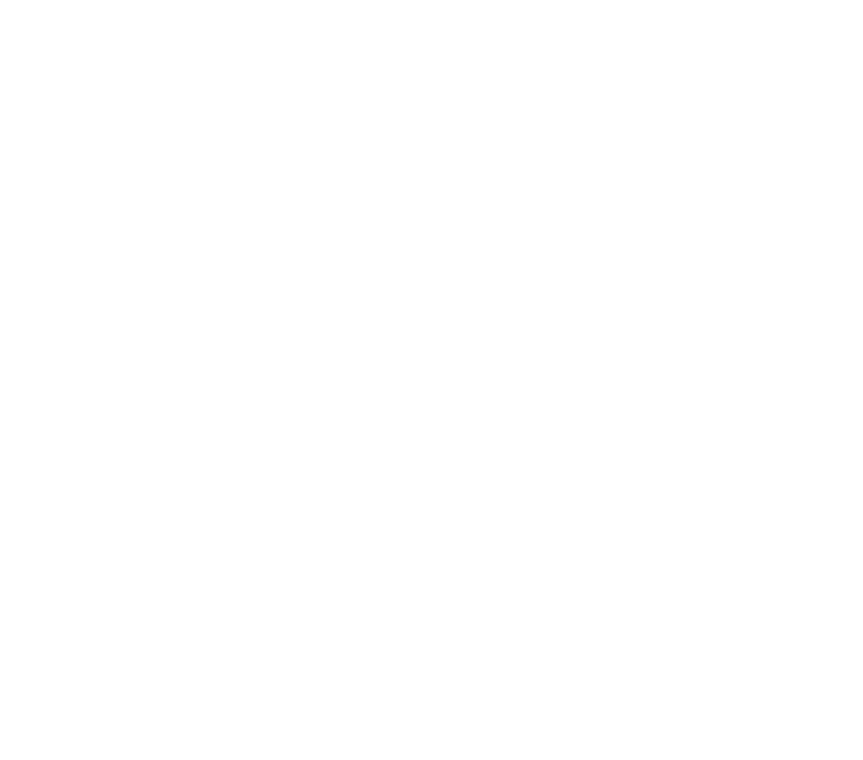
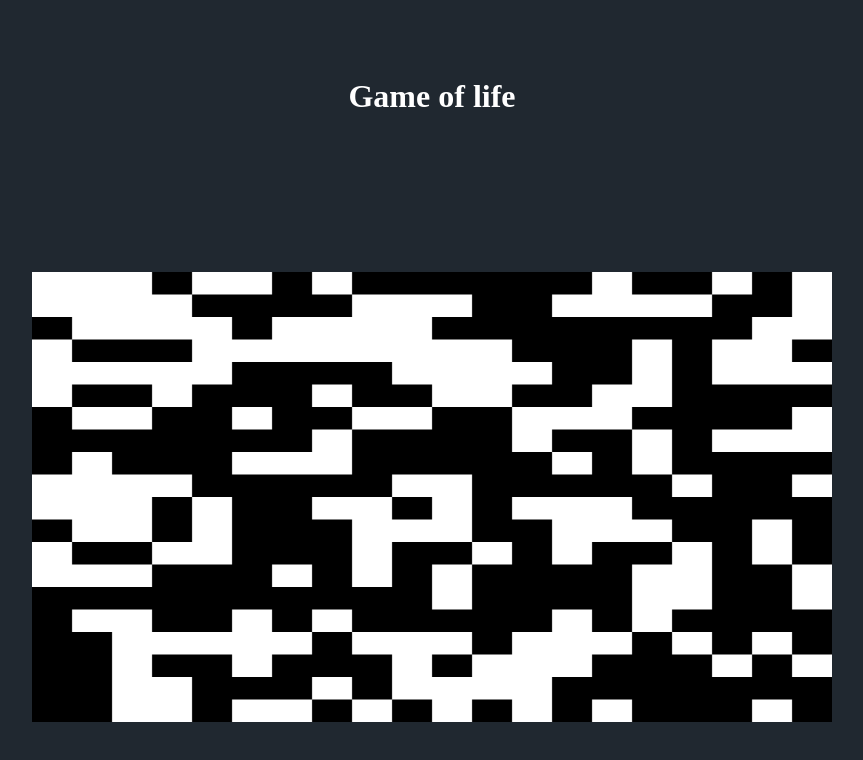
Before and after one commit to AndreasArne/Game-of-life, a plain HTML site: page js/index.html in a window 1280 px wide. Shown: the whole page, without its empty margins (208-1071 px from the left). Drawn offline with Linux system fonts and the light colour scheme.

Commit message:
pixel graphics using canvas

```diff
--- a/js/game.js
+++ b/js/game.js
@@ -1,19 +1,47 @@
 (function(){
     "use strict";
-    let field = document.getElementsByClassName("gamefield")[0];
 
     let NR_ROWS = 20;
     let NR_COLS = 20;
+    let GAMEFIELD = [];
     let ALIVE_V = 1;
     let DEAD_V  = 0;
+    let SIZE = 32; //size of rectangles
+    let BUFFER, CONTEXT;
+    BUFFER = document.createElement("canvas").getContext("2d");
+    CONTEXT = document.querySelector("canvas").getContext("2d");
 
+    BUFFER.canvas.width = NR_ROWS * SIZE;
+    BUFFER.canvas.height = NR_COLS * SIZE;
     /*
     * Start function for game
      */
     function start(){
-        let gamefield = init_game();
-        console.log(gamefield);
+        init_gamefield();
     }
+
+
+
+    /*
+    * Infinity loop the game
+     */
+    function game_loop() {
+        while(true) {
+            console.log(GAMEFIELD);
+            tick();
+            // add sleep
+        }
+    }
+
+
+
+    /*
+    * Calculates a tick.
+    * During a tick, each cell is check against the rules.
+     */
+     function tick() {
+
+     }
 
 
 
@@ -27,16 +55,52 @@
 
 
     /*
-    * Create a 2d array as gamefiled
+    * Create a 2d array as gamefield
      */
-    function init_game(){
-        let gamefield = new Array(NR_ROWS);
+    function init_gamefield(){
+        GAMEFIELD = new Array(NR_ROWS);
         for (let i = 0; i < NR_ROWS; i++) {
-            gamefield[i] = Array.from({length: NR_COLS}, () => randomInt(0, 1));
+            GAMEFIELD[i] = Array.from({length: NR_COLS}, () => randomInt(0, 1));
         }
-        return gamefield;
+
+        resize();
     }
 
 
+
+    /*
+    * Draw canvas gamefield.
+    * Got code from https://github.com/frankarendpoth/frankarendpoth.github.io/blob/master/content/pop-vlog/javascript/2017/012-tile-world/tile-world.js
+     */
+    function draw_gamefield() {
+        for (let i = 0; i < GAMEFIELD.length; i ++) {
+            for (let j = 0; j < GAMEFIELD[i].length; j ++) {
+                BUFFER.fillStyle = (GAMEFIELD[i][j] == 1)?"#000000":"#ffffff";
+                BUFFER.fillRect(i*SIZE, j*SIZE, SIZE, SIZE);
+        }
+      }
+
+      CONTEXT.drawImage(BUFFER.canvas, 0, 0, BUFFER.canvas.width, BUFFER.canvas.height, 0, 0, CONTEXT.canvas.width, CONTEXT.canvas.height);
+    };
+
+
+
+    /*
+    * Resizes gamefield when window changes
+     */
+    function resize(event) {
+
+        CONTEXT.canvas.width = Math.floor(document.documentElement.clientWidth - SIZE);
+
+        if (CONTEXT.canvas.width > document.documentElement.clientHeight) {
+            CONTEXT.canvas.width = Math.floor(document.documentElement.clientHeight);
+        }
+        CONTEXT.canvas.height = Math.floor(CONTEXT.canvas.width * 0.5625);
+
+        draw_gamefield();
+    };
+
+
+    window.addEventListener("resize", resize, {passive:true});
     start();
 })()
--- a/js/index.html
+++ b/js/index.html
@@ -3,11 +3,12 @@
 <head>
     <meta charset="utf-8">
     <title>Game of life</title>
+    <meta name = "viewport" content = "width=device-width">
     <link rel="stylesheet" type="text/css" href="style.css">
 </head>
 <body>
-    <div class="gamefield">
-    </div>
+    <h1>Game of life</h1>
+    <canvas></canvas>
     <script type="text/javascript" src="game.js"></script>
 </body>
 </html>
--- a/js/style.css
+++ b/js/style.css
@@ -0,0 +1,35 @@
+/* https://github.com/frankarendpoth/frankarendpoth.github.io/blob/master/content/pop-vlog/javascript/2017/012-tile-world/tile-world.css */
+* {
+
+  box-sizing:border-box;
+  margin:0;
+  padding:0;
+
+}
+
+html {
+
+  height:100%;
+  width:100%;
+
+}
+
+body {
+
+  align-content:space-around;
+  background-color:#202830;
+  color:#ffffff;
+  display:grid;
+  grid-template-columns:auto;
+  grid-template-rows:auto auto;
+  justify-items:center;
+  min-height:100%;
+  width:100%;
+
+}
+
+canvas {
+
+  background-color:#ffffff;
+
+}
```
